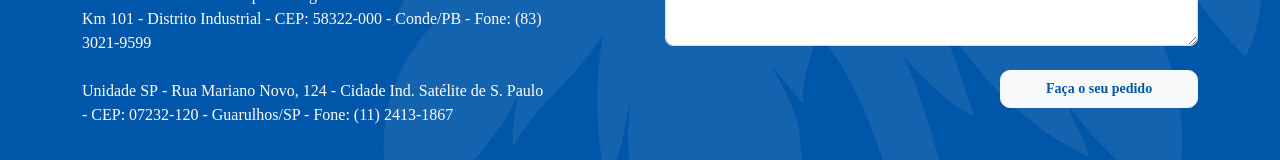
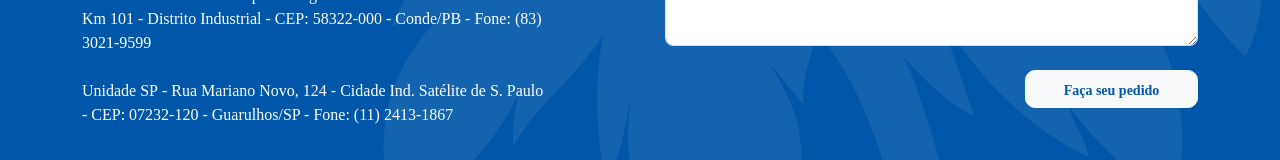
Before and after one commit to Bikash-Dev-Bk/CH-Films, a plain HTML site: page index.html in a window 1280 px wide. Shown: the part 5050-5210 px from the top of the page. Drawn offline with nearby package versions, Linux system fonts and the light colour scheme; a web font is replaced by a local one.

Commit message:
button issue

```diff
--- a/index.html
+++ b/index.html
@@ -747,10 +747,8 @@
                     "></textarea>
                 </div>
                 <div class="d-flex justify-content-end">
-                  <button
-                    class="btn btn-light button-hero mt-0"
-                    style="border-radius: 10px; height: 38px">
-                    Faça o seu pedido
+                  <button class="btn btn-light button-form m-0">
+                    Faça seu pedido
                   </button>
                 </div>
               </form>
--- a/style.css
+++ b/style.css
@@ -4,6 +4,7 @@ body {
   max-width: 1920px;
   margin: 0 auto;
 }
+
 .navbar {
   padding: 15px 0;
 }
@@ -41,6 +42,7 @@ body {
   max-width: 500px;
   font-weight: 800;
 }
+
 .hero-subtitle {
   font-weight: 400;
   font-style: Regular;
@@ -67,6 +69,23 @@ body {
   margin-top: 76px;
 }
 
+.button-form {
+  font-family: Martel Sans;
+  font-weight: 700;
+  font-style: Bold;
+  font-size: 14px;
+  line-height: 14px;
+  letter-spacing: 0%;
+  text-align: center;
+  vertical-align: bottom;
+  width: 173px;
+  height: 38px;
+  padding-top: 10px;
+  border-radius: 10px;
+  color: #0056a8;
+  margin-top: 76px;
+}
+
 .middle-image {
   left: 50%;
   bottom: 0%;
@@ -84,6 +103,7 @@ body {
   text-transform: uppercase;
   color: #0056a8;
 }
+
 .quem-somos {
   font-family: Martel Sans;
   font-weight: 700;
@@ -94,6 +114,7 @@ body {
   vertical-align: middle;
   color: #0056a8;
 }
+
 .descricao {
   font-family: Martel Sans;
   font-weight: 400;
@@ -104,6 +125,7 @@ body {
   vertical-align: middle;
   color: #777777;
 }
+
 .nossa-missao {
   font-family: Martel Sans;
   font-weight: 700;
@@ -115,6 +137,7 @@ body {
   color: #0056a8;
   margin-top: 52px;
 }
+
 .nossos-produtos {
   font-family: Martel Sans;
   font-weight: 700;
@@ -125,6 +148,7 @@ body {
   letter-spacing: -1.2px;
   vertical-align: middle;
 }
+
 .distribuímos {
   font-family: Martel Sans;
   font-weight: 400;
@@ -164,6 +188,7 @@ body {
   padding: 32px;
   margin-top: -180px;
 }
+
 .embalagens-title {
   font-family: Martel Sans;
   font-weight: 700;
@@ -174,6 +199,7 @@ body {
   vertical-align: middle;
   color: #ffffff;
 }
+
 .embalagens-descricao {
   font-family: Martel Sans;
   font-weight: 400;
@@ -196,6 +222,7 @@ body {
   text-transform: uppercase;
   color: #ffffff;
 }
+
 .visitar {
   font-family: Martel Sans;
   font-weight: 700;
@@ -206,6 +233,7 @@ body {
   vertical-align: middle;
   color: #ffffff;
 }
+
 .fábricas {
   font-family: Martel Sans;
   font-weight: 400;
@@ -216,6 +244,7 @@ body {
   vertical-align: middle;
   color: #ffffff;
 }
+
 .number {
   font-family: Martel Sans;
   font-weight: 700;
@@ -239,6 +268,7 @@ body {
   vertical-align: middle;
   color: #0056a8;
 }
+
 .nossos-clientes {
   font-family: Martel Sans;
   font-weight: 400;
@@ -250,6 +280,7 @@ body {
   text-transform: uppercase;
   color: #0056a8;
 }
+
 .nossos-parceiros {
   font-family: Martel Sans;
   font-weight: 700;
@@ -260,6 +291,7 @@ body {
   vertical-align: middle;
   color: #0056a8;
 }
+
 .distribuímos-construímos {
   width: 655px;
   margin: 0 auto;
@@ -293,6 +325,7 @@ body {
   vertical-align: middle;
   color: #777777;
 }
+
 .compartilhamos {
   font-family: Martel Sans;
   font-weight: 700;
@@ -302,6 +335,7 @@ body {
   letter-spacing: -1.2px;
   color: #0056a8;
 }
+
 .visitar-btn {
   font-family: Martel Sans;
   font-weight: 700;
@@ -313,6 +347,7 @@ body {
   vertical-align: middle;
   width: 173px;
 }
+
 .compartilhamos-title {
   font-family: Martel Sans;
   font-weight: 700;
@@ -323,6 +358,7 @@ body {
   vertical-align: middle;
   color: #0056a8;
 }
+
 .compartilhamos-desc {
   font-family: Martel Sans;
   font-weight: 400;
@@ -333,6 +369,7 @@ body {
   letter-spacing: 0%;
   vertical-align: middle;
 }
+
 .fale-conosco {
   max-width: 469px;
   font-family: Martel Sans;
@@ -354,6 +391,7 @@ body {
   letter-spacing: 0%;
   vertical-align: middle;
 }
+
 .footer-embalagens {
   font-family: Martel Sans;
   font-weight: 400;
@@ -365,6 +403,7 @@ body {
   max-width: 260px;
   margin-top: 30px;
 }
+
 .footer-nav h1 {
   font-family: Martel Sans;
   font-weight: 700;
@@ -375,6 +414,7 @@ body {
   vertical-align: middle;
   color: #ffffff;
 }
+
 .footer-nav a {
   font-family: Martel Sans;
   font-weight: 400;
```
